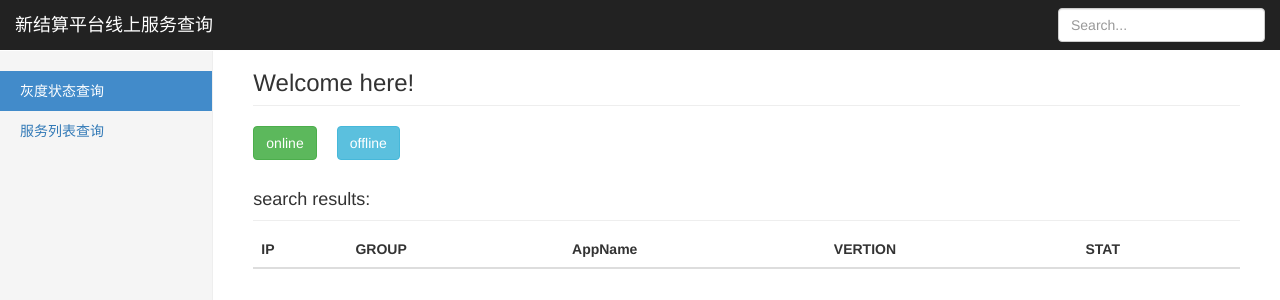
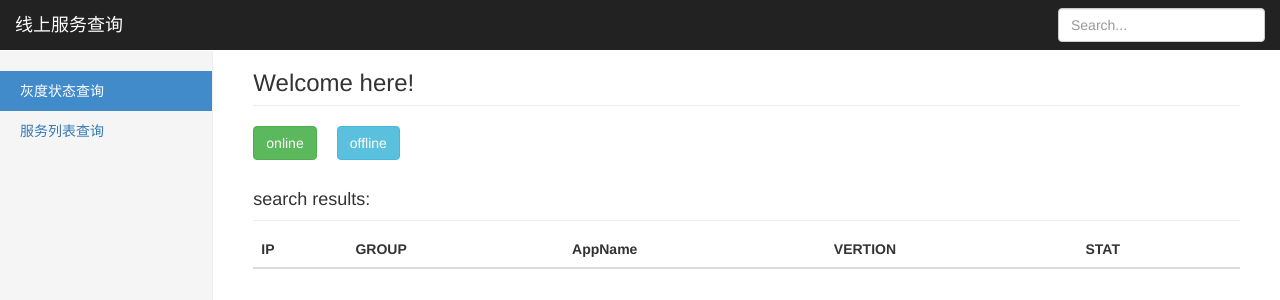
Before and after one commit to AlecGuo/Cat_list, a Django app: page /online_list/ in a window 1280 px wide. Shown: the top 300 px of the page. Run offline with Django 3.2, Linux system fonts and the light colour scheme; lists and menus that the app fills with data are empty; some libraries are stand-ins or nearby versions.

Commit message:
Update online_mgr.html

```diff
--- a/templates/online_list/online_mgr.html
+++ b/templates/online_list/online_mgr.html
@@ -9,7 +9,7 @@
     <meta name="author" content="">
     <link rel="icon" href="#">
 
-    <title>新结算线上服务状态查询</title>
+    <title>线上服务状态查询</title>
 
     <!-- Bootstrap core CSS -->
     <link href="/static/css/bootstrap.min.css" rel="stylesheet">
@@ -39,7 +39,7 @@
             <span class="icon-bar"></span>
             <span class="icon-bar"></span>
           </button>
-          <a class="navbar-brand" href="">新结算平台线上服务查询</a>
+          <a class="navbar-brand" href="">线上服务查询</a>
         </div>
         <div id="navbar" class="navbar-collapse collapse">
           <form class="navbar-form navbar-right">
```
